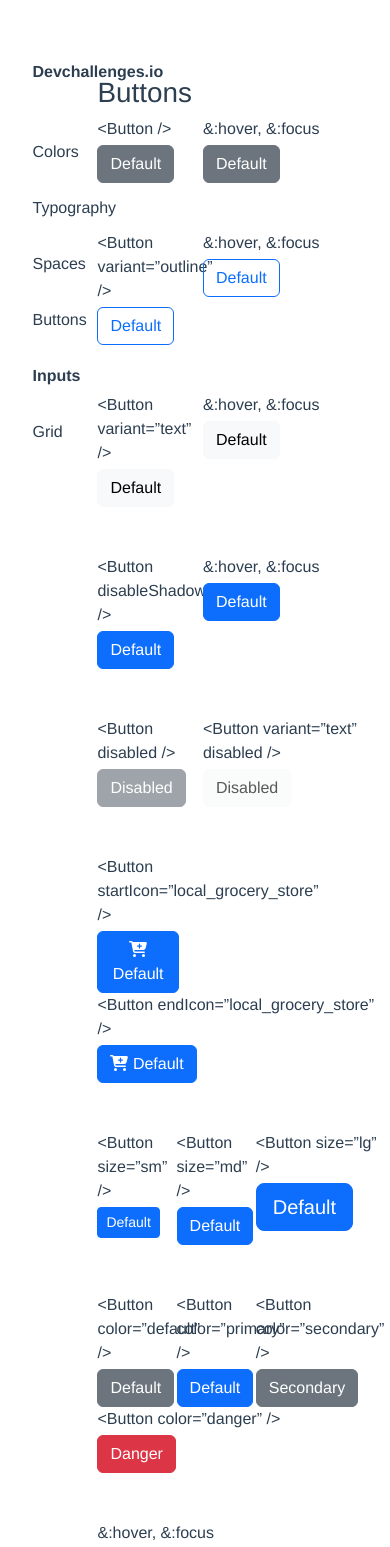
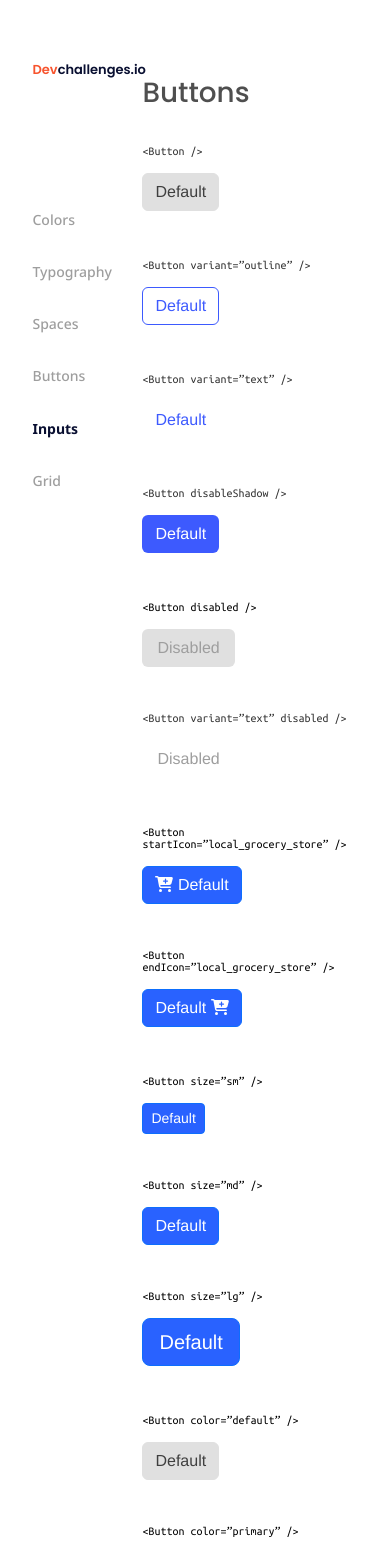
Before and after one commit to hasanaimroatun/wpu-buttonComponentChallenge, a Vue app: page / in a window 390 px wide. Shown: the top 1547 px of the page. Built offline with nearby package versions, Linux system fonts and the light colour scheme.

Commit message:
add style to elements

```diff
--- a/src/components/ButtonColor.vue
+++ b/src/components/ButtonColor.vue
@@ -1,37 +1,21 @@
 <template>
     <div>
         <div class="row mb-5">
-            <div class="col-3">
-                <div v-text="label13"></div>
-                <button type="button" class="btn btn-secondary mt-1">Default</button>
+            <div class="col-md-3 col-sm-8">
+                <div v-text="label13" class="label"></div>
+                <button type="button" class="btn btnDefault mt-1">Default</button>
             </div>
-            <div class="col-3">
-                <div v-text="label14"></div>
-                <button type="button" class="btn btn-primary mt-1">Default</button>
+            <div class="col-md-3 col-sm-8">
+                <div v-text="label14" class="label lPrimary"></div>
+                <button type="button" class="btn btnPrimary mt-1">Default</button>
             </div>
-            <div class="col-3">
-                <div v-text="label15"></div>
-                <button type="button" class="btn btn-secondary mt-1">Secondary</button>
+            <div class="col-md-3 col-sm-8">
+                <div v-text="label15" class="label lSecondary"></div>
+                <button type="button" class="btn btnSecondary mt-1">Secondary</button>
             </div>
-            <div class="col">
-                <div v-text="label16"></div>
-                <button type="button" class="btn btn-danger mt-1">Danger</button>
-            </div>
-        </div>
-
-        <div class="row mb-5">
-            <div v-text="label2"></div>
-            <div class="col-3">
-                <button type="button" class="btn btn-secondary mt-1">Default</button>
-            </div>
-            <div class="col-3">
-                <button type="button" class="btn btn-primary mt-1">Default</button>
-            </div>
-            <div class="col-3">
-                <button type="button" class="btn btn-secondary mt-1">Secondary</button>
-            </div>
-            <div class="col">
-                <button type="button" class="btn btn-danger mt-1">Danger</button>
+            <div class="col-md-3 col-sm-8">
+                <div v-text="label16" class="label lDanger"></div>
+                <button type="button" class="btn btnDanger mt-1">Danger</button>
             </div>
         </div>
     </div>
@@ -42,7 +26,6 @@
         name: 'Button-color',
         data() {
             return {
-                label2: '&:hover, &:focus',
                 label13: '<Button color=”default” />',
                 label14: '<Button color=”primary” />',
                 label15: '<Button color=”secondary” />',
@@ -53,5 +36,67 @@
 </script>
 
 <style scoped>
+.btnDefault {
+    background-color: #E0E0E0;
+    border: 1px solid #E0E0E0;
+    color: #3F3F3F;
+}
+
+.btnDefault:hover,
+.btnDefault:focus {
+    background-color: #AEAEAE;
+    border: 1px solid #AEAEAE;
+}
+
+.btnPrimary {
+    background-color: #2962FF;
+    border: 1px solid #2962FF;
+    color: white;
+}
+
+.btnPrimary:hover,
+.btnPrimary:focus {
+    background-color: #0039CB;
+    border: 1px solid #0039CB;
+    color: white;
+}
+
+.btnSecondary {
+    background-color: #455A64;
+    border: 1px solid #455A64;
+    color: white;
+}
+
+.btnSecondary:hover,
+.btnSecondary:focus {
+    background-color: #1C313A;
+    border: 1px solid #1C313A;
+    color: white;
+}
+
+.btnDanger {
+    background-color: #D32F2F;
+    border: 1px solid #D32F2F;
+    color: white;
+}
+
+.btnDanger:hover,
+.btnDanger:focus {
+    background-color: #9A0007;
+    border: 1px solid #9A0007;
+    color: white;
+}
+
+@media screen and (max-width:768px) {
+    .lPrimary,
+    .lSecondary,
+    .lDanger {
+        margin-top: 45px;
+    }
+
+    button {
+        margin-left: 45px;
+    }
+}
 
 </style>
--- a/src/components/ButtonDefault.vue
+++ b/src/components/ButtonDefault.vue
@@ -1,12 +1,8 @@
 <template>
-    <div class="row mt-2 mb-5">
-        <div class="col-4">
-            <div v-text="label1"></div>
-            <button type="button" class="btn btn-secondary mt-1">Default</button>
-        </div>
-        <div class="col">
-            <div v-text="label2"></div>
-            <button type="button" class="btn btn-secondary mt-1">Default</button>
+    <div class="row mb-5">
+        <div class="col-md-9 col-sm-8">
+            <div v-text="label1" class="label"></div>
+            <button type="button" class="btn mt-1">Default</button>
         </div>
     </div>
 </template>
@@ -16,13 +12,33 @@
         name: 'Button-default',
         data() {
             return {
-                label1: '<Button />',
-                label2: '&:hover, &:focus'
+                label1: '<Button />'
             }
         }
     }
 </script>
 
 <style scoped>
+.label {
+    color: #333333;
+    margin-top: 28px;
+}
 
+button {
+    background-color: #E0E0E0;
+    border: 1px solid #E0E0E0;
+    color: #3F3F3F;
+}
+
+button:hover,
+button:focus {
+    background-color: #AEAEAE;
+    border: 1px solid #AEAEAE;
+}
+
+@media screen and (max-width:768px) {
+    button {
+        margin-left: 45px;
+    }
+}
 </style>
--- a/src/components/ButtonDisableShadow.vue
+++ b/src/components/ButtonDisableShadow.vue
@@ -1,12 +1,8 @@
 <template>
     <div class="row mb-5">
-        <div class="col-4">
-            <div v-text="label5"></div>
-            <button type="button" class="btn btn-primary mt-1">Default</button>
-        </div>
-        <div class="col">
-            <div v-text="label2"></div>
-            <button type="button" class="btn btn-primary mt-1">Default</button>
+        <div class="col-md-9 col-sm-8">
+            <div v-text="label5" class="label"></div>
+            <button type="button" class="btn mt-1">Default</button>
         </div>
     </div>
 </template>
@@ -16,7 +12,6 @@
         name: 'Button-disableShadow',
         data() {
             return {
-                label2: '&:hover, &:focus',
                 label5: '<Button disableShadow />'
             }
         }
@@ -24,5 +19,21 @@
 </script>
 
 <style scoped>
+.label {
+    color: #333333;
+}
 
+button,
+button:hover,
+button:focus {
+    background-color: #3D5AFE;
+    color: white;
+    box-shadow: none;
+}
+
+@media screen and (max-width:768px) {
+    button {
+        margin-left: 45px;
+    }
+}
 </style>
--- a/src/components/ButtonDisabled.vue
+++ b/src/components/ButtonDisabled.vue
@@ -1,12 +1,12 @@
 <template>
     <div class="row mb-5">
-        <div class="col-4">
-            <div v-text="label6"></div>
-            <button type="button" class="btn btn-secondary mt-1" disabled data-bs-toggle="button">Disabled</button>
+        <div class="col-md-4 col-sm-8">
+            <div v-text="label6" class="label"></div>
+            <button type="button" class="btnDisabled mt-1">Disabled</button>
         </div>
-        <div class="col">
-            <div v-text="label7"></div>
-            <button type="button" class="btn btn-light mt-1" disabled data-bs-toggle="button">Disabled</button>
+        <div class="col-md-4 col-sm-8">
+            <div v-text="label7" class="label lDisabledText"></div>
+            <button type="button" class="btnDisabledText mt-1">Disabled</button>
         </div>
     </div>
 </template>
@@ -24,5 +24,40 @@
 </script>
 
 <style scoped>
+.lDisabledText {
+    color: #333333;
+}
 
+button {
+    padding: 7px 15px;
+    border-radius: 6px;
+}
+
+.btnDisabled,
+.btnDisabled:hover,
+.btnDisabled:focus {
+    background-color: #E0E0E0;
+    border: none;
+    color: #9E9E9E;
+    outline: none;
+}
+
+.btnDisabledText,
+.btnDisabledText:hover,
+.btnDisabledText:focus {
+    background-color: white;
+    color: #9E9E9E;
+    border: none;
+    outline: none;
+}
+
+@media screen and (max-width:768px) {
+    .lDisabledText {
+        margin-top: 45px;
+    }
+
+    button {
+        margin-left: 45px;
+    }
+}
 </style>
--- a/src/components/ButtonIcon.vue
+++ b/src/components/ButtonIcon.vue
@@ -1,17 +1,17 @@
 <template>
     <div class="row mb-5">
-        <div class="col-4">
-            <div v-text="label8"></div>
+        <div class="col-md-4 col-sm-8">
+            <div v-text="label8" class="label"></div>
             <button type="button" class="btn btn-primary mt-1">
                 <font-awesome-icon icon="fa-solid fa-cart-plus" />
                 Default
             </button>
         </div>
-        <div class="col">
-            <div v-text="label9"></div>
+        <div class="col-md-4 col-sm-8">
+            <div v-text="label9" class="label labelRight"></div>
             <button type="button" class="btn btn-primary mt-1">
+                Default
                 <font-awesome-icon icon="fa-solid fa-cart-plus" />
-                Default
             </button>
         </div>
     </div>
@@ -30,5 +30,17 @@
 </script>
 
 <style scoped>
+button {
+    background-color: #2962FF;
+}
 
+@media screen and (max-width:768px) {
+    .labelRight {
+        margin-top: 45px;
+    }
+
+    button {
+        margin-left: 45px;
+    }
+}
 </style>
--- a/src/components/ButtonOutline.vue
+++ b/src/components/ButtonOutline.vue
@@ -1,12 +1,8 @@
 <template>
     <div class="row mb-5">
-        <div class="col-4">
-            <div v-text="label3"></div>
-            <button type="button" class="btn btn-outline-primary mt-1">Default</button>
-        </div>
-        <div class="col">
-            <div v-text="label2"></div>
-            <button type="button" class="btn btn-outline-primary mt-1">Default</button>
+        <div class="col-md-9 col-sm-8">
+            <div v-text="label3" class="label"></div>
+            <button type="button" class="btn mt-1">Default</button>
         </div>
     </div>
 </template>
@@ -16,7 +12,6 @@
         name: 'Button-outline',
         data() {
             return {
-                label2: '&:hover, &:focus',
                 label3: '<Button variant=”outline” />'
             }
         }
@@ -24,5 +19,25 @@
 </script>
 
 <style scoped>
+.label {
+    color: #333333;
+}
 
+button,
+button:hover,
+button:focus {
+    color: #3D5AFE;
+    border: 1px solid #3D5AFE;
+}
+
+button:hover,
+button:focus {
+    background-color: #ccebff;
+}
+
+@media screen and (max-width:768px) {
+    button {
+        margin-left: 45px;
+    }
+}
 </style>
--- a/src/components/ButtonSize.vue
+++ b/src/components/ButtonSize.vue
@@ -1,15 +1,15 @@
 <template>
     <div class="row mb-5">
-        <div class="col-3">
-            <div v-text="label10"></div>
+        <div class="col-md-3 col-sm-8">
+            <div v-text="label10" class="label"></div>
             <button type="button" class="btn btn-primary btn-sm mt-1">Default</button>
         </div>
-        <div class="col-3">
-            <div v-text="label11"></div>
+        <div class="col-md-3 col-sm-8">
+            <div v-text="label11" class="label labelMd"></div>
             <button type="button" class="btn btn-primary btn-md mt-1">Default</button>
         </div>
-        <div class="col">
-            <div v-text="label12"></div>
+        <div class="col-md-3 col-sm-8">
+            <div v-text="label12" class="label labelLg"></div>
             <button type="button" class="btn btn-primary btn-lg mt-1">Default</button>
         </div>
     </div>
@@ -29,5 +29,18 @@
 </script>
 
 <style scoped>
+button {
+    background-color: #2962FF;
+}
 
+@media screen and (max-width:768px) {
+    .labelMd,
+    .labelLg {
+        margin-top: 45px;
+    }
+
+    button {
+        margin-left: 45px;
+    }
+}
 </style>
--- a/src/components/ButtonText.vue
+++ b/src/components/ButtonText.vue
@@ -1,12 +1,8 @@
 <template>
     <div class="row mb-5">
-        <div class="col-4">
-            <div v-text="label4"></div>
-            <button type="button" class="btn btn-light mt-1">Default</button>
-        </div>
-        <div class="col">
-            <div v-text="label2"></div>
-            <button type="button" class="btn btn-light mt-1">Default</button>
+        <div class="col-md-9 col-sm-8">
+            <div v-text="label4" class="label"></div>
+            <button type="button" class="btn mt-1">Default</button>
         </div>
     </div>
 </template>
@@ -16,7 +12,6 @@
         name: 'Button-text',
         data() {
             return {
-                label2: '&:hover, &:focus',
                 label4: '<Button variant=”text” />'
             }
         }
@@ -24,5 +19,24 @@
 </script>
 
 <style scoped>
+.label {
+    color: #333333;
+}
 
+button,
+button:hover,
+button:focus  {
+    color: #3D5AFE;
+}
+
+button:hover,
+button:focus {
+    background-color: #ccebff;
+}
+
+@media screen and (max-width:768px) {
+    button {
+        margin-left: 45px;
+    }
+}
 </style>
--- a/src/components/Buttons.vue
+++ b/src/components/Buttons.vue
@@ -3,7 +3,7 @@
         <div class="col-2 offset-1 text-start">
             <Navigation />
         </div>
-        <div class="col-9 text-start">
+        <div class="col-8 text-start">
             <h1 class="mt-3">Buttons</h1>
             <ButtonDefault />
             <ButtonOutline />
@@ -15,8 +15,8 @@
             <ButtonColor />
 
             <br><br>
-            <div class="mt-5">Icons: <a href="https://material.io/resources/icons/?style=round">https://material.io/resources/icons/?style=round</a></div>
-            <div class="mt-5 mb-5">created by <a href="#">hasanaimroatun</a> - devChallenges.io</div>
+            <div class="iconSource mt-5">Icons: <a href="https://fontawesome.com/icons/cart-plus?s=solid&f=classic">https://fontawesome.com/icons/cart-plus?s=solid&f=classic</a></div>
+            <div class="createdBy mt-5 mb-5">created by <a href="#">hasanaimroatun</a> - devChallenges.io</div>
         </div>
     </div>
 </template>
@@ -53,6 +53,68 @@
     }
 </script>
 
-<style scoped>
+<style>
+@import url('https://fonts.googleapis.com/css2?family=Montserrat:wght@500;700&family=Noto+Sans:wght@500;700&family=Poppins:wght@500;600&family=Ubuntu+Mono&display=swap');
 
+h1 {
+    font-family: 'Poppins', sans-serif;
+    font-weight: 500;
+    font-size: 24px;
+    line-height: 36px;
+    color: #4F4F4F;
+}
+
+.label {
+    font-family: 'Ubuntu Mono', monospace;
+    font-weight: 400;
+    font-size: 12px;
+    line-height: 12px;
+    color: #000000;
+    margin-bottom: 12px;
+}
+
+button {
+    font-family: 'Noto Sans', sans-serif;
+    font-weight: 500;
+}
+
+.iconSource {
+    font-family:  'Ubuntu Mono', monospace;
+    font-weight: 400;
+    font-size: 12px;
+    line-height: 12px;
+    color: #828282;
+}
+
+.createdBy {
+    font-family: 'Montserrat', sans-serif;
+    font-weight: 500;
+    font-size: 14px;
+    line-height: 17.07px;
+    color: #A9A9A9;
+}
+
+.iconSource a,
+.createdBy a {
+    color: inherit;
+    text-decoration: none;
+}
+
+.createdBy a {
+    font-weight: 700;
+}
+
+.iconSource a:hover,
+.createdBy a:hover {
+    color: #4F4F4F;
+}
+
+@media screen and (max-width:768px) {
+    h1,
+    .label,
+    .iconSource,
+    .createdBy {
+        padding-left: 45px;
+    }
+}
 </style>
--- a/src/components/Navigation.vue
+++ b/src/components/Navigation.vue
@@ -1,6 +1,6 @@
 <template>
     <div>
-        <div class="mb-5"><b><span>Dev</span>challenges.io</b></div>
+        <div class="title"><b><span>Dev</span>challenges.io</b></div>
         <div class="navBar">
             <ul class="navbar-nav pe-3">
                 <li class="nav-item mb-3">
@@ -33,5 +33,32 @@
 </script>
 
 <style scoped>
+@import url('https://fonts.googleapis.com/css2?family=Montserrat:wght@500;700&family=Noto+Sans:wght@500;700&family=Poppins:wght@500;600&family=Ubuntu+Mono&display=swap');
+
+.title {
+    font-family: 'Poppins', sans-serif;
+    font-weight: 600;
+    font-size: 13px;
+    line-height: 19.5px;
+    color: #090F31;
+    margin-bottom: 122px;
+}
+
+.title span {
+    color: #F7542E;
+}
+
+.navBar {
+    font-family: 'Noto Sans', sans-serif;
+    font-weight: 500;
+    font-size: 14px;
+    line-height: 20.27px;
+    color: #9E9E9E;
+}
+
+.nav-link b {
+    color: #090F31;
+}
+
 
 </style>
```
